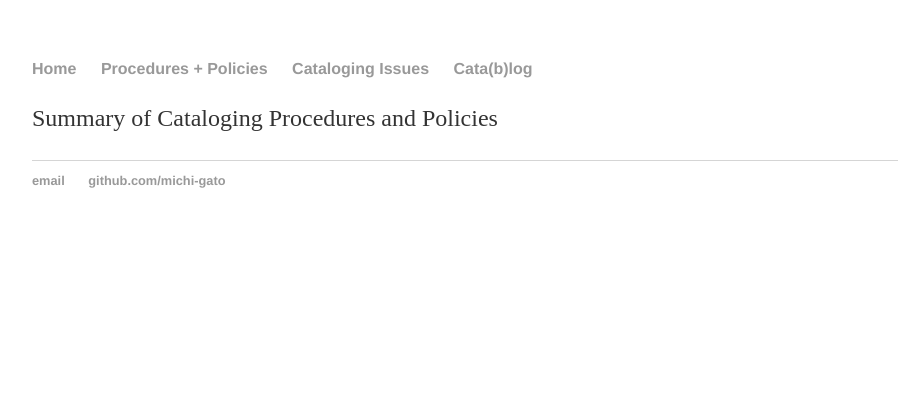
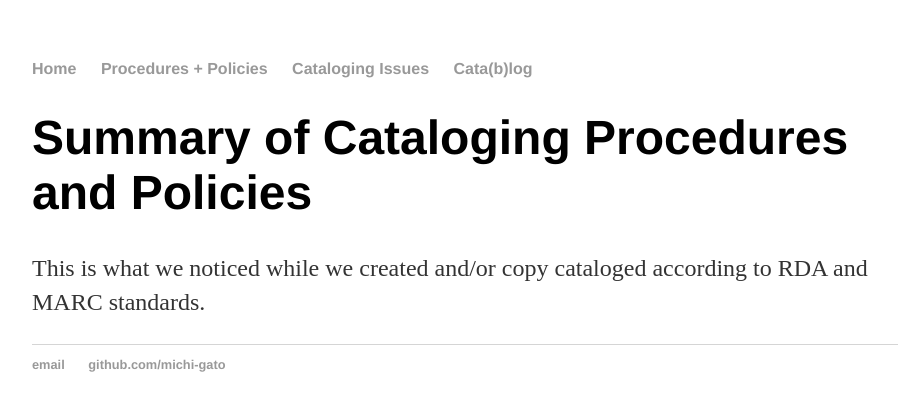
Before and after one commit to cat-alog/cat-alog.github.io, a Jekyll site: the page built from summary/index.html, in a window 1280 px wide. Shown: the top 411 px of the page, without its empty margins (160-1058 px from the left). Built offline with Jekyll 4.4.1, drawn with Linux system fonts in a browser that asks for light colours.

Commit message:
Update index.html

```diff
--- a/summary/index.html
+++ b/summary/index.html
@@ -3,5 +3,6 @@ layout: default
 title: Procedures + Policies
 ---
 <div class="blurb">
-	<p>Summary of Cataloging Procedures and Policies</a></p>
+	<h1>Summary of Cataloging Procedures and Policies</a></h1>
+	<p>This is what we noticed while we created and/or copy cataloged according to RDA and MARC standards.</p>
 </div><!-- /.blurb -->
```
